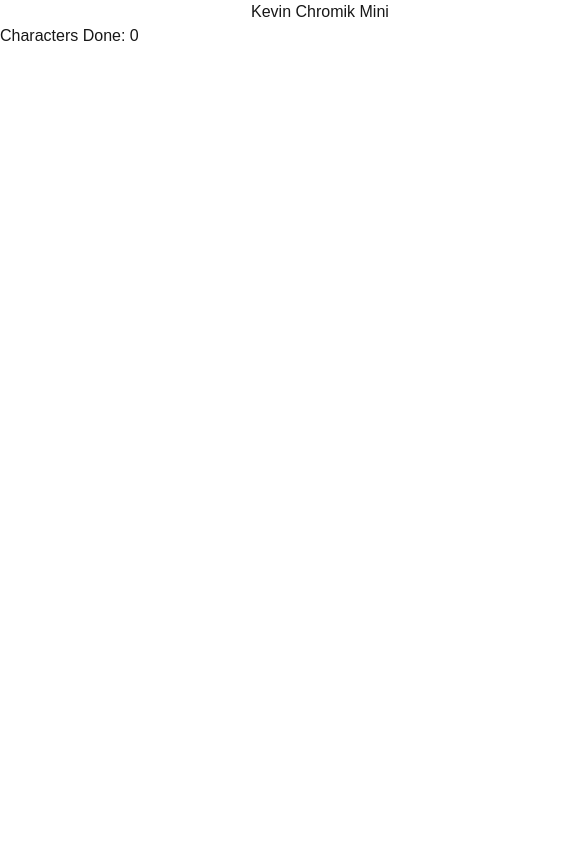
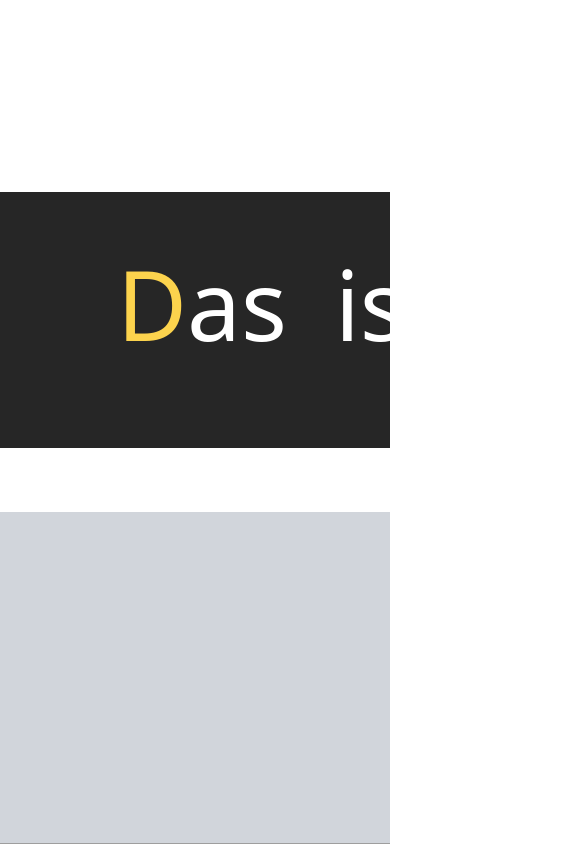
Before and after one commit to rubenb1604/TypeRunner, a Next.js app: page /play in a window 390 px wide. Shown: the top 844 px of the page, 585 px wide, since content can reach past the window. Built offline with nearby package versions, Linux system fonts and the light colour scheme.

Commit message:
Basic Game

```diff
--- /dev/null
+++ b/app/Components/Game/CanvasGame.tsx
@@ -0,0 +1,95 @@
+"use client";
+
+import React, { useRef, useEffect, useState } from 'react';
+
+interface CanvasImageProps {
+    triggerPlayerUp: boolean;
+}
+
+
+const CanvasImage:React.FC<CanvasImageProps> = ({triggerPlayerUp}) => {
+    const canvasRef = useRef<HTMLCanvasElement | null>(null);
+    const [image, setImage] = useState<HTMLImageElement | null>(null);
+    const positionY = useRef<number>(0);
+
+    function getRandomNumber(x: number, y: number): number {
+        return Math.floor(Math.random() * (y - x + 1)) + x;
+    }
+
+
+    useEffect(() => {
+        const img = new Image();
+        img.src = 'player.png';
+        img.onload = () => setImage(img);
+    }, []);
+
+    useEffect(() => {
+        if (canvasRef.current && image) {
+            const canvas = canvasRef.current;
+            const ctx = canvas.getContext('2d');
+            if (ctx) {
+                canvas.width = window.innerWidth;
+
+                const speed = 1;
+                let positionX = (canvas.width - image.width) / 2;
+
+                const updateCanvas = () => {
+                    //BLOCKS
+
+
+
+
+
+                    if (positionY.current <= (canvas.height + image.height) / 2-1) {
+                        positionY.current += speed;
+                    } else {
+                        positionY.current = (canvas.height + image.height) / 2;
+                        console.log("GAME OVER")
+                    }
+
+                    ctx.clearRect(0, 0, canvas.width, canvas.height);
+                    ctx.fillStyle = '#D1D5DB';
+                    ctx.fillRect(0, 0, canvas.width, canvas.height);
+                    ctx.drawImage(image, positionX, positionY.current);
+
+                    requestAnimationFrame(updateCanvas);
+                };
+
+                requestAnimationFrame(updateCanvas);
+
+
+                const spawnBlock = () => {
+                    console.log("TRY")
+                    ctx.fillStyle = '#222'
+                    ctx.strokeRect(0, 270, getRandomNumber(100, 200), canvas.height);
+                }
+                setInterval(spawnBlock, 3000);
+            }
+        }
+    }, [image]);
+
+    const playerUp = () => {
+        let upperspeed:number = 30;
+        if(positionY.current-upperspeed+1 >= 0){
+            positionY.current -= upperspeed;
+        }else{
+            positionY.current = 0;
+        }
+
+        console.log(positionY.current);
+    };
+
+    useEffect(() => {
+        if (triggerPlayerUp) {
+            playerUp();
+        }
+    }, [triggerPlayerUp]);
+
+    return (
+        <div className="absolute mt-64">
+            <canvas ref={canvasRef} height={390}/>
+        </div>
+    );
+};
+
+export default CanvasImage;
--- a/app/Components/KeyTracking/KeyInputComponent.tsx
+++ /dev/null
@@ -1,47 +0,0 @@
-"use client"
-
-import React, { useEffect, useState } from "react";
-import { trackKeyInputs } from "@/app/Components/KeyTracking/KeyInputTracker";
-
-interface Props {
-    text: string;
-    onCharsDoneChange?: (charsDone: number) => void;
-}
-
-const KeyInputPage: React.FC<Props> = ({ text, onCharsDoneChange }) => {
-    const [useText, setUseText] = useState<string>(text);
-    const [charsDone, setCharsDone] = useState<number>(0);
-
-    useEffect(() => {
-        const cleanup = trackKeyInputs((key, isPressed) => {
-            if (isPressed) {
-                console.log(`${key} key is pressed.`);
-
-                if (useText.length === 0) {
-                    console.log("No Char remaining");
-                } else {
-                    if (useText.charAt(0) === key) {
-                        console.log("true");
-                        setUseText(useText.substring(1));
-                        setCharsDone((prevCharsDone) => prevCharsDone + 1);
-                    }
-                }
-            }
-        });
-        if (onCharsDoneChange) {
-            onCharsDoneChange(charsDone);
-        }
-
-        return () => {
-            cleanup();
-        };
-    }, [useText, charsDone, onCharsDoneChange]);
-
-    return (
-        <div>
-            <p>Characters Done: {charsDone}</p>
-        </div>
-    );
-};
-
-export default KeyInputPage;
--- a/app/Components/Text/ScrollText.tsx
+++ b/app/Components/Text/ScrollText.tsx
@@ -1,42 +1,86 @@
-"use client"
+"use client";
 
-import KeyInputComponent from "@/app/Components/KeyTracking/KeyInputComponent";
+import React, { useEffect, useState, useCallback } from "react";
+import { trackKeyInputs } from "@/app/Components/KeyTracking/KeyInputTracker";
+import CanvasImage from "@/app/Components/Game/CanvasGame";
 
-interface ScrollText {
+interface ScrollTextProps {
     text: string;
 }
 
-const ScrollText:React.FC<ScrollText> = ({text}) => {
+const ScrollText: React.FC<ScrollTextProps> = ({ text }) => {
+    const [textAvailable, setTextAvailable] = useState<string>(text);
+    const [textDone, setTextDone] = useState<string>("");
+    const [triggerPlayerUp, setTriggerPlayerUp] = useState(false);
 
-    let text_avalible:string = text;
-    let text_done:string = "";
+    const pullNextChar = useCallback(() => {
+        if (textAvailable.length > 0) {
+            const char = textAvailable.charAt(0);
+            setTextAvailable((prev) => prev.substring(1));
+            setTextDone((prev) => prev + char);
+            setTriggerPlayerUp(true);
+            setTimeout(() => setTriggerPlayerUp(false), 20);
+        }
+    }, [textAvailable]);
 
-    const pull_next_char = () => {
-        if (text_avalible.length === 0) {
-        } else {
-            let char = text_avalible.charAt(0);
-            text_avalible = text_avalible.substring(1);
-            text_done = text_done + char;
-            console.log(text_done + "»" + text_avalible);
-        }
+    function replaceToUnderscore(input: string): string {
+        return input.replace(/ /g, ' ');
     }
 
     return (
         <div>
-            <ul className="flex whitespace-nowrap animate-infinite-scroll">
-                <li className="mx-8">
-                    <div>
-                        <span className="" id="avalible">{text_avalible}</span>
-                        <span className="text-red-500" id="done">{text_done}</span>
+            <ul className="flex whitespace-nowrap text-8xl mt-64 font-sans">
+                <li className="">
+                    <div id="CONSOLEBACKGROUND" className="bg-neutral-800 w-screen h-64 absolute mt-[-4rem]"></div>
+                    <div className="flex w-full bg-neutral-800">
+                        <div className="text-blue-500 text-right w-[500%] absolute mx-[-470%]" id="done">
+                            {replaceToUnderscore(textDone)}
+                        </div>
+                        <div className="absolute first-letter:text-amber-300 ml-[30%] text-white" id="available">
+                            {replaceToUnderscore(textAvailable)}
+                        </div>
                     </div>
                 </li>
             </ul>
-            <KeyInputComponent text={text} onCharsDoneChange={pull_next_char} />
+            <KeyInputPage text={textAvailable} onCharMatch={pullNextChar}/>
+            <div className="fixed">
+                <CanvasImage triggerPlayerUp={triggerPlayerUp}/>
+
+            </div>
         </div>
     );
+
+
+};
+
+interface KeyProps {
+    text: string;
+    onCharMatch: () => void;
 }
 
-export default ScrollText;
+const KeyInputPage: React.FC<KeyProps> = ({ text, onCharMatch }) => {
+    useEffect(() => {
+        const cleanup = trackKeyInputs((key, isPressed) => {
+            if (isPressed && text.length > 0) {
+                if (text.charAt(0) === key) {
+                    onCharMatch();
+                }
+            }
+        });
 
 
-import React from "react";
+
+
+        return () => {
+            cleanup();
+        };
+    }, [text, onCharMatch]);
+
+    return (
+        <div>
+            {/*<p>Characters: {text.length === 0 ? "All done!" : `Remaining: ${text.length}`}</p>*/}
+        </div>
+    );
+};
+
+export default ScrollText;
--- a/app/play/page.tsx
+++ b/app/play/page.tsx
@@ -1,9 +1,9 @@
 import React from "react";
 import ScrollText from "@/app/Components/Text/ScrollText";
-import KeyInputComponent from "@/app/Components/KeyTracking/KeyInputComponent";
+import CanvasImage from "@/app/Components/Game/CanvasGame";
 
 const PlayPage: React.FC = () => {
-    const text:string = " Kevin Chromik Mini Hackathon 2.0 Project by Ruben 2024 v3";
+    const text:string = "Das ist ein Test zu dem Kevin Chromik Mini Hackathon. Ich bin gerade am Code und höre Musik. toll.";
 
     return (
         <div className="overflow-hidden">
```
